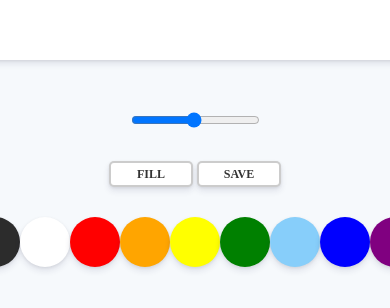
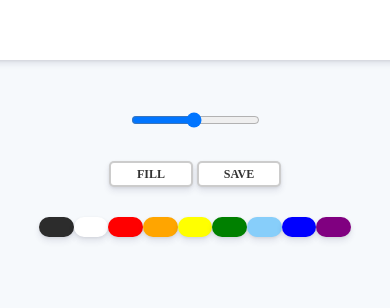
Before and after one commit to sum529-create/paintjs, a website: page index.html in a window 390 px wide. Shown: the part 690-998 px from the top of the page. After the commit the page ends 977 px from the top, so only its background shows below. Drawn offline with Linux system fonts and the light colour scheme.

Commit message:
etc update

```diff
--- a/index.html
+++ b/index.html
@@ -5,6 +5,9 @@
     <meta http-equiv="X-UA-Compatible" content="IE=edge">
     <meta name="viewport" content="width=device-width, initial-scale=1.0">
     <link rel="stylesheet" href="styles.css">
+    <!-- fontawesome -->
+    <script src="https://kit.fontawesome.com/40bcbb1be7.js" crossorigin="anonymous"></script>
+    <link rel="stylesheet" href="https://maxcdn.bootstrapcdn.com/font-awesome/4.7.0/css/font-awesome.min.css">
     <title>Document</title>
 </head>
 <body>
--- a/styles.css
+++ b/styles.css
@@ -58,7 +58,23 @@ body{
     cursor: pointer;
     box-shadow: 0 4px 6px rgba(50, 50, 93, 0.11), 0 1px 3px rgba(0,0,0, 0.08);
 }
+.controls__colors .controls__color:hover{
+    transform: scale(1.5);
+}
 
 .controls .controls__range{
     margin-bottom: 30px;
 }
+
+@media screen and (max-width:630px) {
+    .controls{
+        width: 100%;
+    }
+    .controls .controls__colors{
+        width: 80%;
+    }
+    .controls .controls__colors .controls__color {
+        width: 30%;
+        height: 20px;
+    }
+}
```
